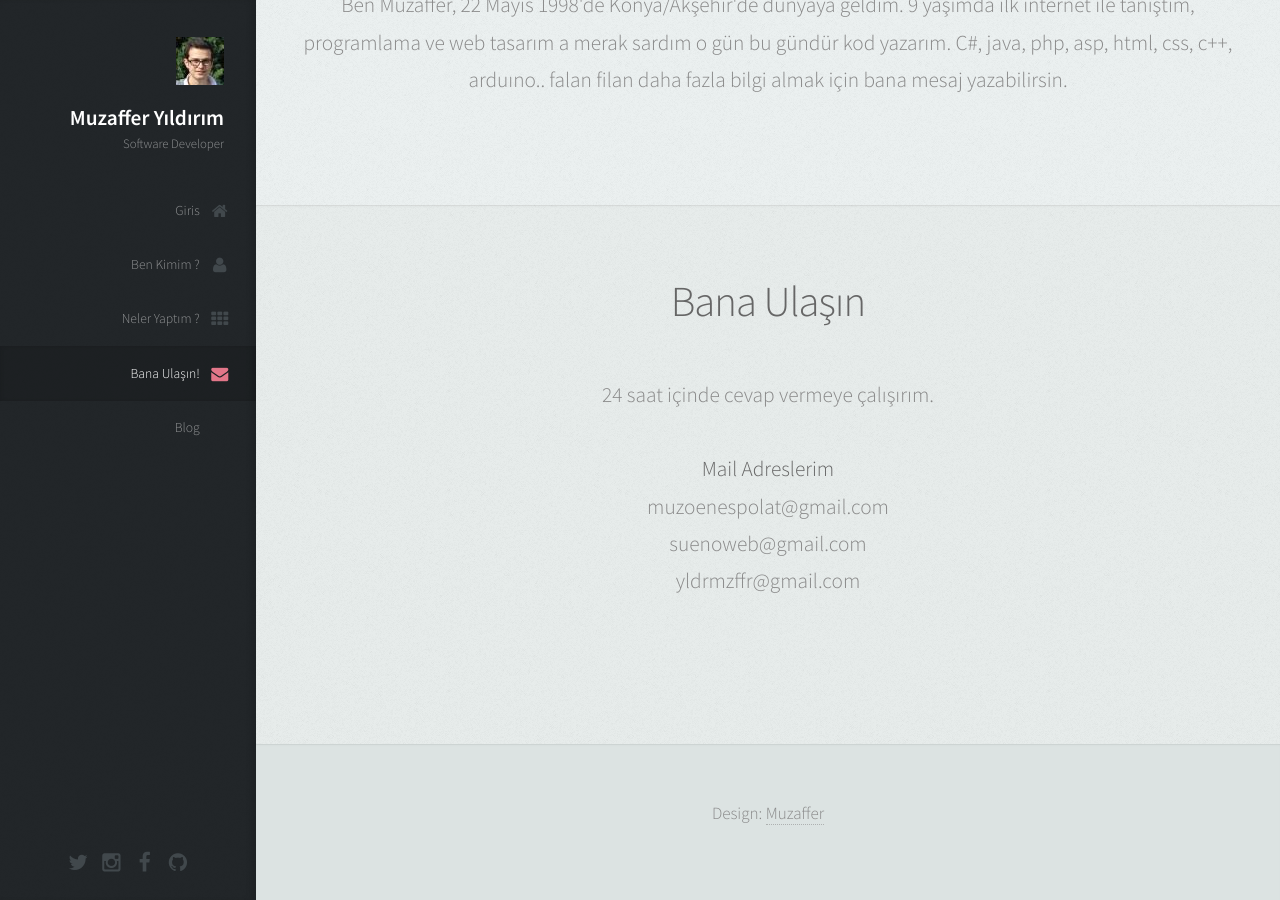
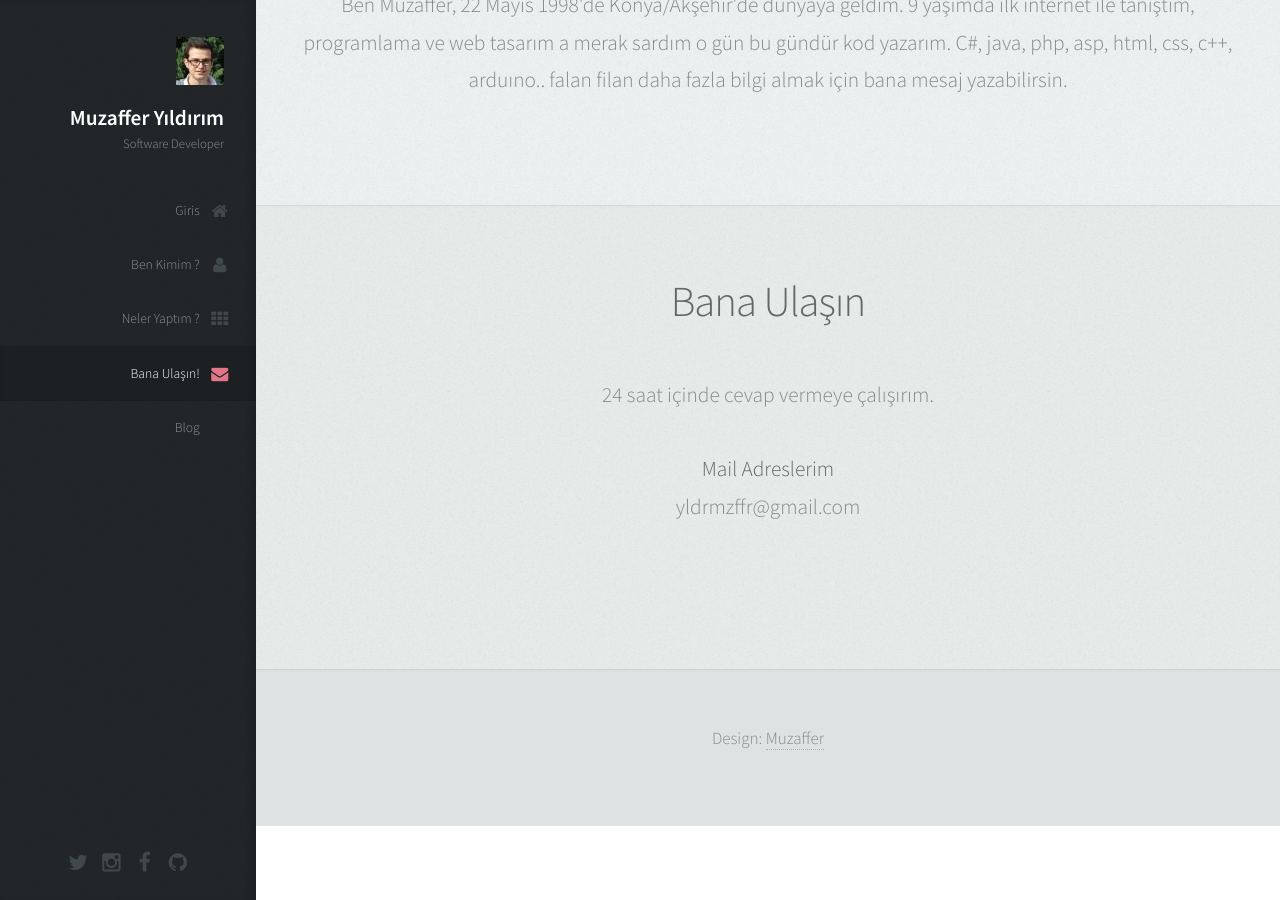
Before and after one commit to yldrmzffr/yldrmzffr.github.io, a Jekyll site: the page index.html, which Jekyll copies as it is, in a window 1280 px wide and 900 px high, scrolled down 1953 px. Built offline with Jekyll 4.4.1, drawn with Linux system fonts in a browser that asks for light colours.

Commit message:
Update index.html

```diff
--- a/index.html
+++ b/index.html
@@ -151,9 +151,6 @@
 
 <br/>
 <br/><strong>Mail Adreslerim</strong><br/>
-muzoenespolat@gmail.com<br/>
-suenoweb@gmail.com<br/>
-
 <span itemprop="email">yldrmzffr@gmail.com</span><br/>
 </p><br/>
 
```
